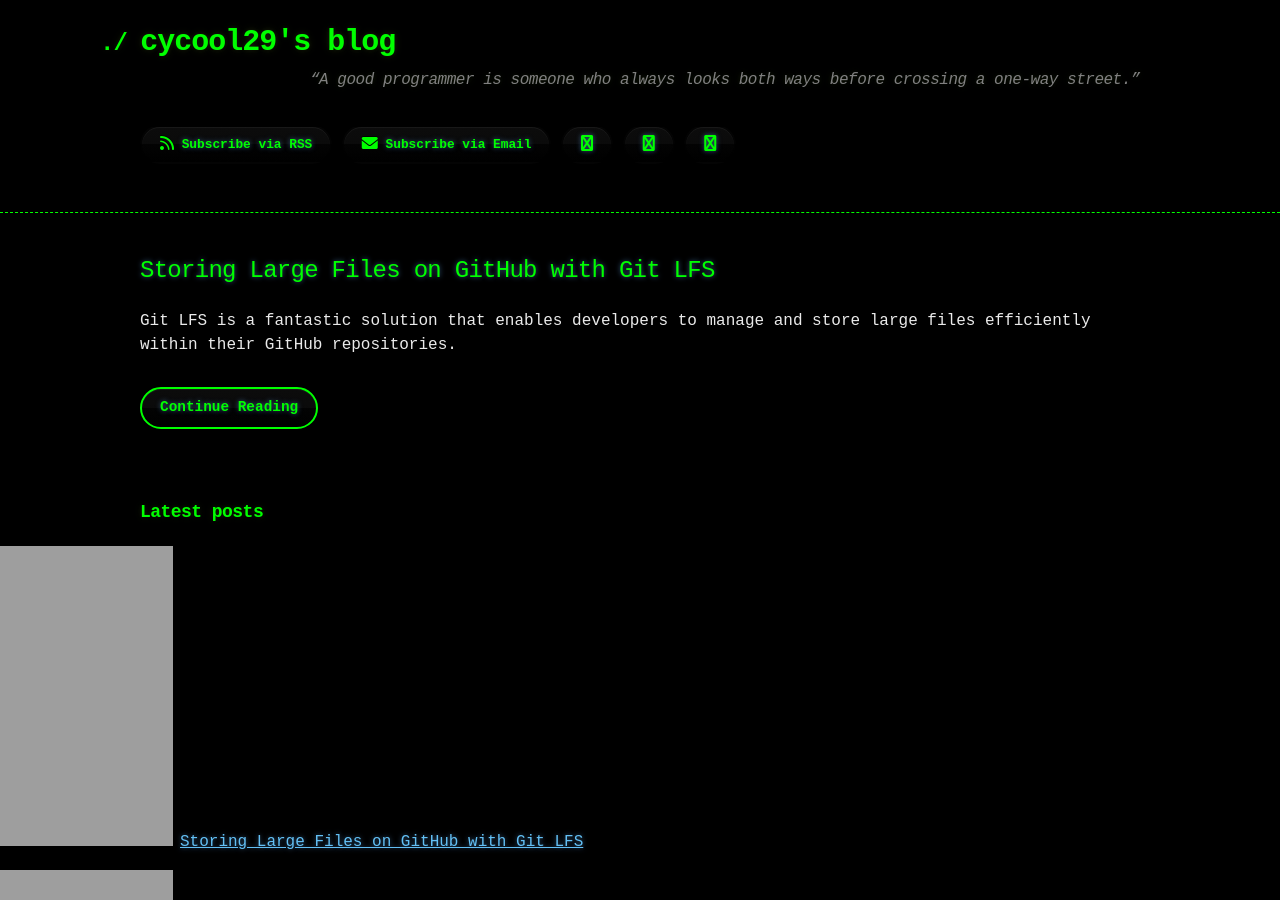
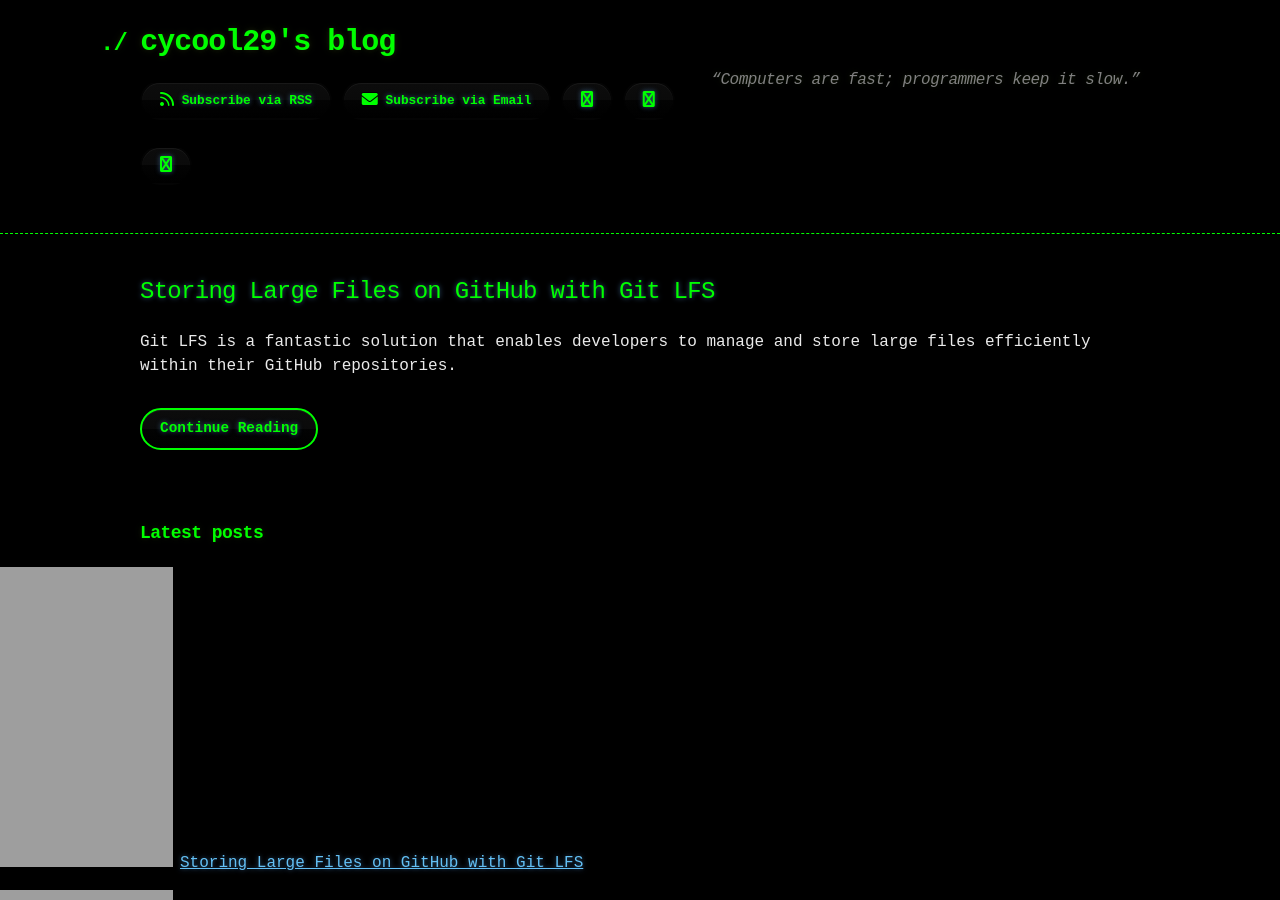
Before and after one commit to cycool29/cycool29.github.io, a Jekyll site: the page built from index.md, in a window 1280 px wide and 900 px high. Built offline with Jekyll 4.4.1, drawn with Linux system fonts in a browser that asks for light colours; a style sheet for code colours, icons or effects is not loaded.

Commit message:
Update quotes

```diff
--- a/_config.yml
+++ b/_config.yml
@@ -1,5 +1,5 @@
 title: cycool29's blog
-description: "“A good programmer is someone who always looks both ways before crossing a one-way street.” "
+description: "“Computers are fast; programmers keep it slow.” "
 bio: A high school student. Intermediate in Python, Git, Bash. Learning JavaScript. He/Him. "
 author: cycool29
 url: https://cycool29.github.io
```
